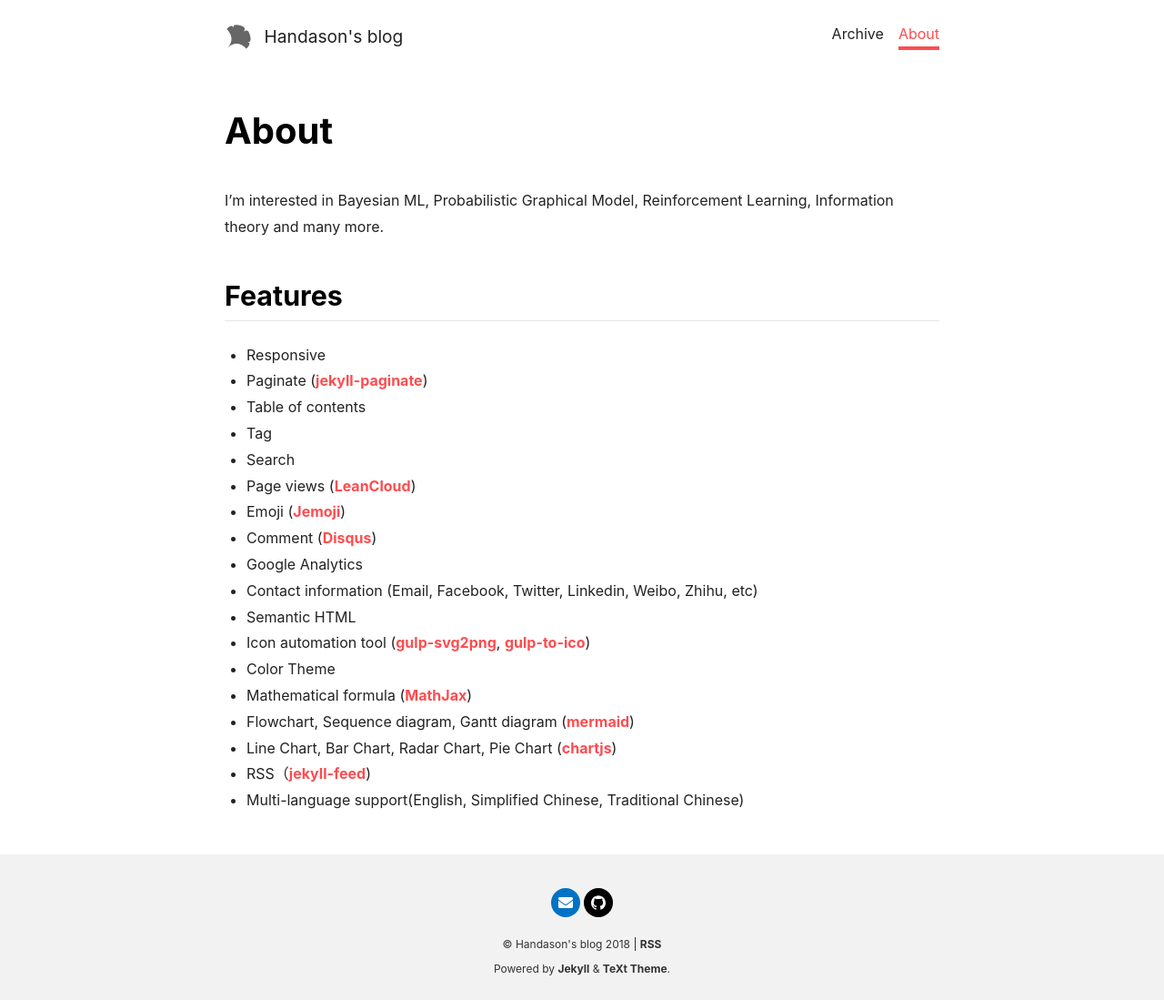
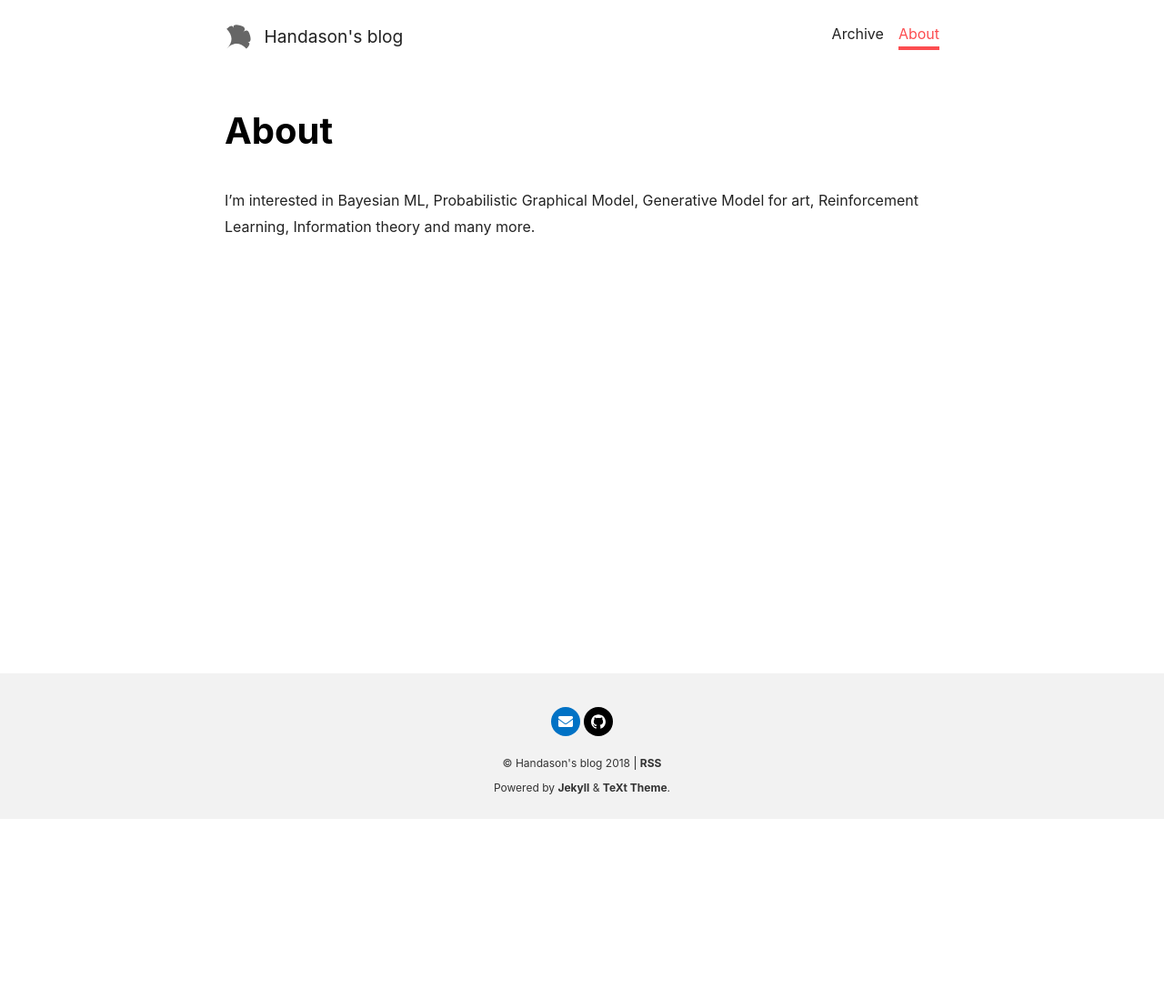
Before and after one commit to handasontam/handasontam.github.io, a Jekyll site: the page built from about.md, in a window 1280 px wide. Shown: the whole page at 91% size. Built offline with Jekyll 4.4.1, drawn with Linux system fonts in a browser that asks for light colours; nearby versions of some CDN libraries; after the commit the page ends 900 px from its top, so only the background shows below that.

Commit message:
Update. Build site at 2018-06-23 15:40:33 UTC

```diff
--- a/about.md
+++ b/about.md
@@ -8,25 +8,4 @@ titles:
 key: page-about
 ---
 
-I'm interested in Bayesian ML, Probabilistic Graphical Model, Reinforcement Learning, Information theory and many more.
-
-## Features
-
-- Responsive
-- Paginate ([jekyll-paginate](https://github.com/jekyll/jekyll-paginate))
-- Table of contents
-- Tag
-- Search
-- Page views ([LeanCloud](https://leancloud.cn/))
-- Emoji ([Jemoji](https://github.com/jekyll/jemoji))
-- Comment ([Disqus](https://disqus.com/))
-- Google Analytics
-- Contact information (Email, Facebook, Twitter, Linkedin, Weibo, Zhihu, etc)
-- Semantic HTML
-- Icon automation tool ([gulp-svg2png](https://www.npmjs.com/package/gulp-svg2png), [gulp-to-ico](https://www.npmjs.com/package/gulp-to-ico))
-- Color Theme
-- Mathematical formula ([MathJax](https://www.mathjax.org/))
-- Flowchart, Sequence diagram, Gantt diagram ([mermaid](https://mermaidjs.github.io/))
-- Line Chart, Bar Chart, Radar Chart, Pie Chart ([chartjs](http://www.chartjs.org/))
-- RSS（[jekyll-feed](https://github.com/jekyll/jekyll-feed))
-- Multi-language support(English, Simplified Chinese, Traditional Chinese)
+I'm interested in Bayesian ML, Probabilistic Graphical Model, Generative Model for art, Reinforcement Learning, Information theory and many more.
```
